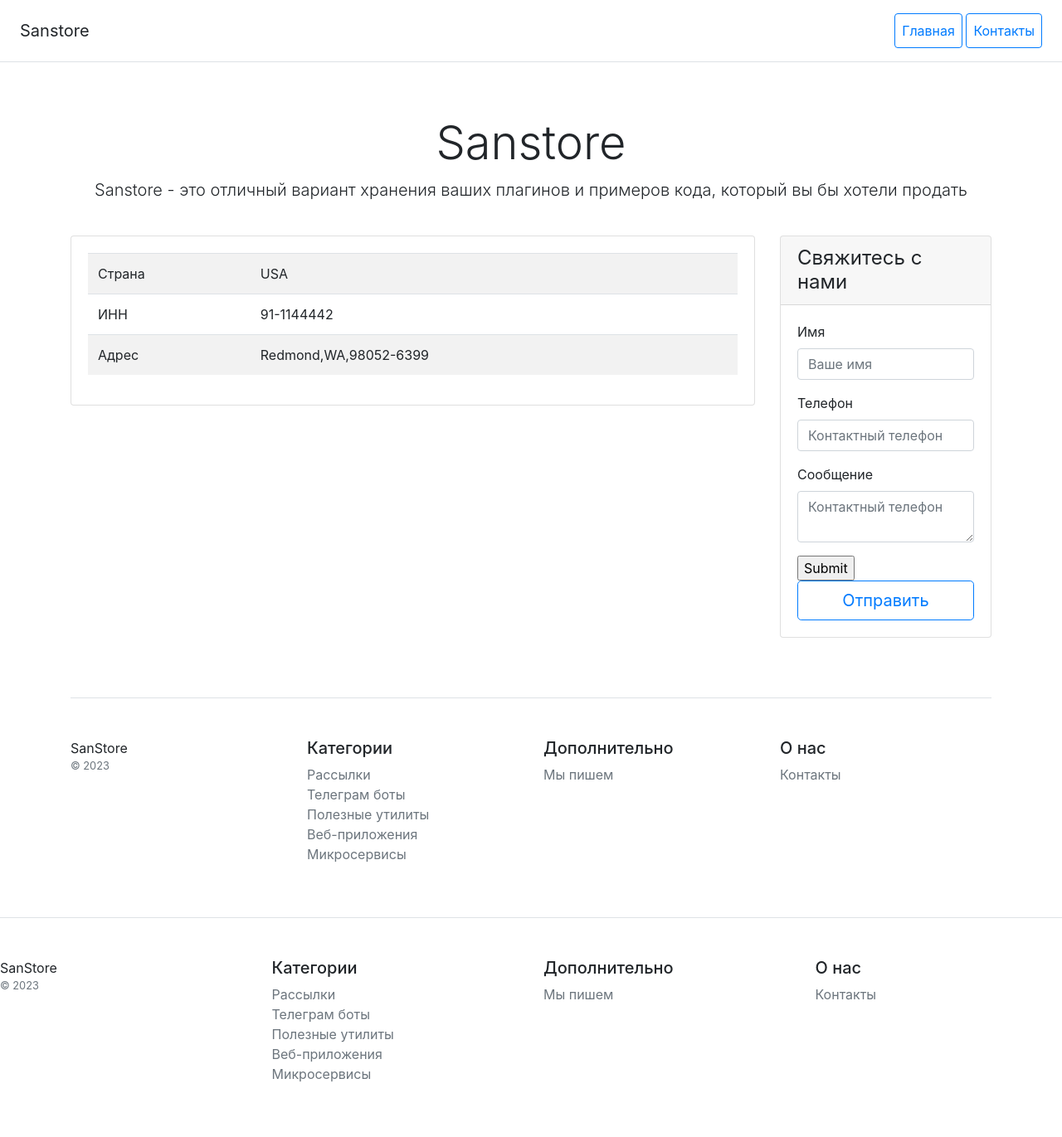
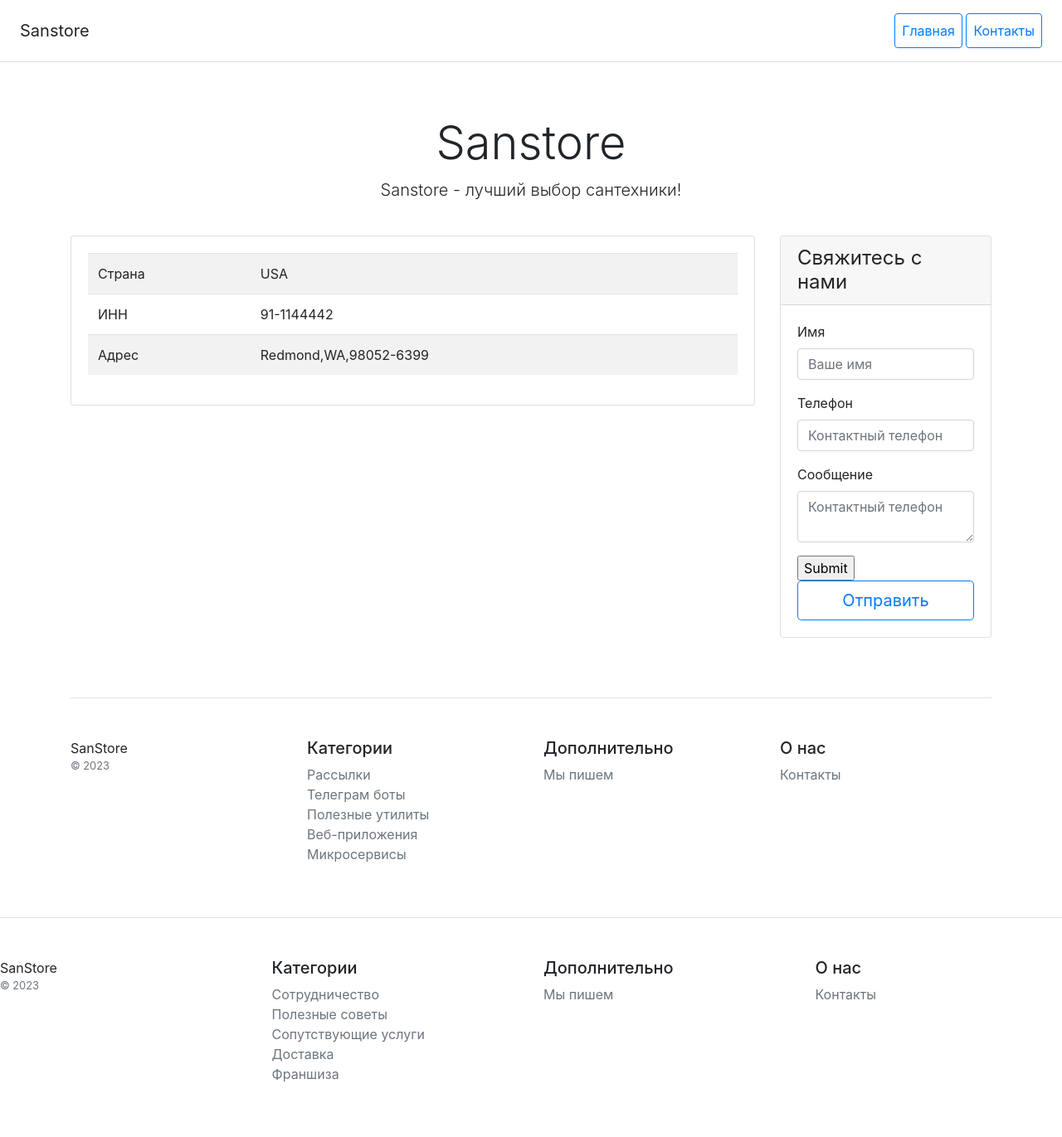
Before and after one commit to ALexd-78/Django_progect, a Django app: page /contacts/ in a window 1280 px wide. Shown: the whole page at 83% size. Run offline with Django 4.2, Linux system fonts and the light colour scheme; some libraries are stand-ins or nearby versions.

Commit message:
create and modify includes

```diff
--- a/catalog/templates/catalog/base.html
+++ b/catalog/templates/catalog/base.html
@@ -11,16 +11,12 @@
 <body>
 <div class="d-flex flex-column flex-md-row align-items-center p-3 px-md-4 mb-3 bg-white border-bottom box-shadow">
     <h5 class="my-0 mr-md-auto font-weight-normal">Sanstore</h5>
-    <nav class="ms-5">
-        <a class="p-2 btn btn-outline-primary" href="/">Главная</a>
-        <a class="p-2 btn btn-outline-primary" href="/contacts/">Контакты</a>
-    </nav>
+    {% include 'catalog/includes/inc_main_menu.html' %}
 </div>
 
 <div class="pricing-header px-3 py-3 pt-md-5 pb-md-4 mx-auto text-center">
     <h1 class="display-4">Sanstore</h1>
-    <p class="lead">Sanstore - это отличный вариант хранения ваших плагинов и примеров кода, который вы бы хотели
-        продать</p>
+    <p class="lead">Sanstore - лучший выбор сантехники!</p>
 </div>
 
 <div class="container">
@@ -37,13 +33,7 @@
             </div>
             <div class="col-6 col-md">
                 <h5>Категории</h5>
-                <ul class="list-unstyled text-small">
-                    <li><a class="text-muted" href="#">Рассылки</a></li>
-                    <li><a class="text-muted" href="#">Телеграм боты</a></li>
-                    <li><a class="text-muted" href="#">Полезные утилиты</a></li>
-                    <li><a class="text-muted" href="#">Веб-приложения</a></li>
-                    <li><a class="text-muted" href="#">Микросервисы</a></li>
-                </ul>
+        {% include 'catalog/includes/inc_other_menu.html' %}
             </div>
             <div class="col-6 col-md">
                 <h5>Дополнительно</h5>
--- /dev/null
+++ b/catalog/templates/catalog/includes/inc_main_menu.html
@@ -0,0 +1,4 @@
+<nav class="ms-5">
+    <a class="p-2 btn btn-outline-primary" href="/">Главная</a>
+    <a class="p-2 btn btn-outline-primary" href="/contacts/">Контакты</a>
+</nav>
--- /dev/null
+++ b/catalog/templates/catalog/includes/inc_other_menu.html
@@ -0,0 +1,7 @@
+<ul class="list-unstyled text-small">
+    <li><a class="text-muted" href="#">Сотрудничество</a></li>
+    <li><a class="text-muted" href="#">Полезные советы</a></li>
+    <li><a class="text-muted" href="#">Сопутствующие услуги</a></li>
+    <li><a class="text-muted" href="#">Доставка</a></li>
+    <li><a class="text-muted" href="#">Франшиза</a></li>
+</ul>
--- a/catalog/urls.py
+++ b/catalog/urls.py
@@ -1,7 +1,7 @@
 from django.urls import path
 
 from catalog.apps import CatalogConfig
-# from catalog.views import index
+
 
 from catalog.views import home, contacts
 
@@ -9,7 +9,6 @@ from catalog.views import home, contacts
 app_name = CatalogConfig.name
 
 urlpatterns = [
-    # path('', index),
     path('', home),
     path('contacts/', contacts),
 
```
Also changed, not shown: catalog/templates/catalog/home.html (+1 -13 lines), catalog/templates/catalog/includes/inc_product_card.html (added, +13 -0 lines).
